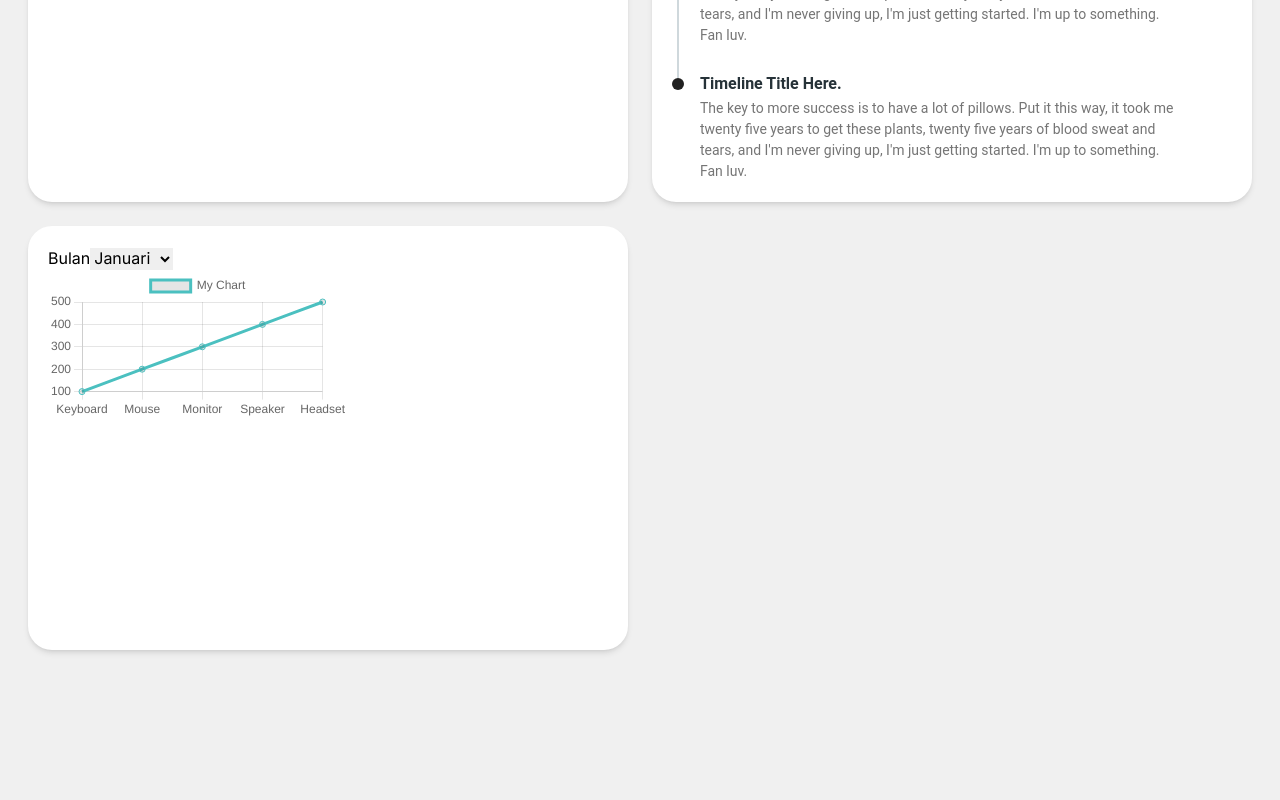
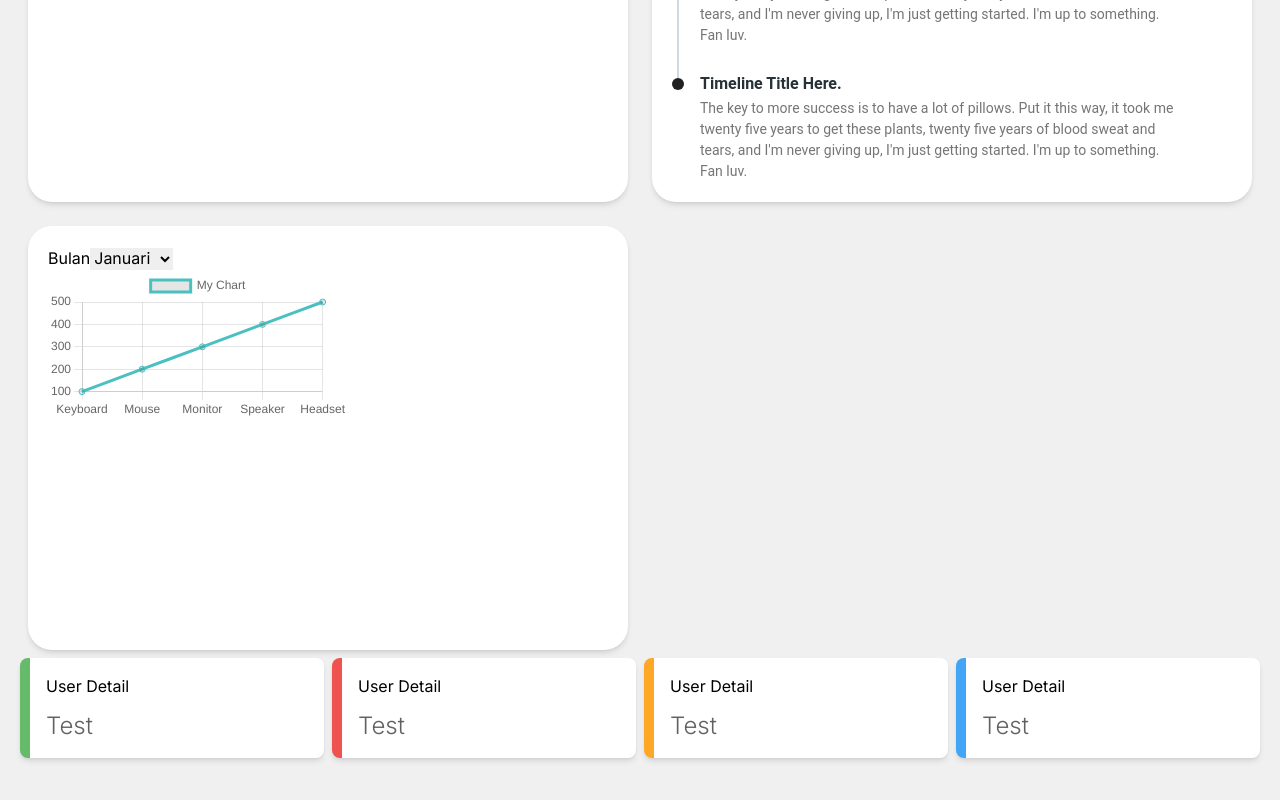
Before and after one commit to susiloharjo/belajar-next, a Next.js app: page /dashboard in a window 1280 px wide. Shown: the part 1296-2096 px from the top of the page. Before the commit the page ends 2014 px from the top, so only its background shows below. Built offline with nearby package versions, Linux system fonts and the light colour scheme.

Commit message:
add card line with diff color

```diff
--- /dev/null
+++ b/app/components/CardLine.jsx
@@ -0,0 +1,12 @@
+import React from 'react';
+
+export default function CardLine({ title, children, warna }) {
+  return (
+    <div className={`w-full bg-white rounded-lg p-4 shadow-md ${warna}`}>
+      <div className="text-md text-slate-200">{title}</div>
+      <div className="text-2xl font-light text-gray-700 text mt-3">
+        {children}
+      </div>
+    </div>
+  );
+}
--- a/app/dashboard/page.jsx
+++ b/app/dashboard/page.jsx
@@ -14,6 +14,7 @@ import { DefaultTimeline } from '../components/DefaultTimeline';
 import { Suspense } from 'react';
 import Loading from '../loading';
 import LineChartBulan from '../components/LineChartBulan';
+import CardLine from '../components/CardLine';
 
 export default function Dashboard() {
   return (
@@ -116,6 +117,23 @@ export default function Dashboard() {
           </CardSimple>
         </div>
       </div>
+      <div className="flex flex-row gap-2">
+        <CardLine title="User Detail" warna="border-l-[10px] border-green-400">
+          <div>Test</div>
+        </CardLine>
+
+        <CardLine title="User Detail" warna="border-l-[10px] border-red-400">
+          <div>Test</div>
+        </CardLine>
+
+        <CardLine title="User Detail" warna="border-l-[10px] border-orange-400">
+          <div>Test</div>
+        </CardLine>
+
+        <CardLine title="User Detail" warna="border-l-[10px] border-blue-400">
+          <div>Test</div>
+        </CardLine>
+      </div>
     </Suspense>
   );
 }
```
